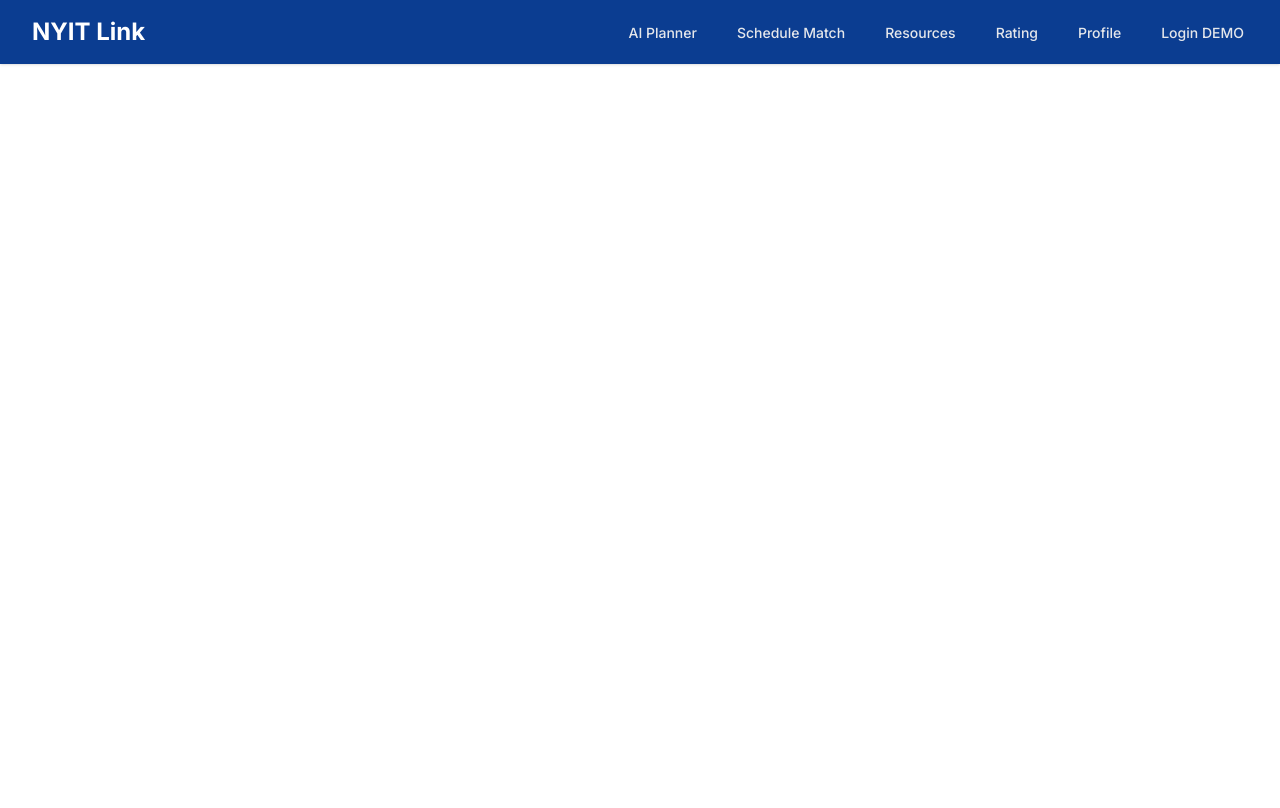
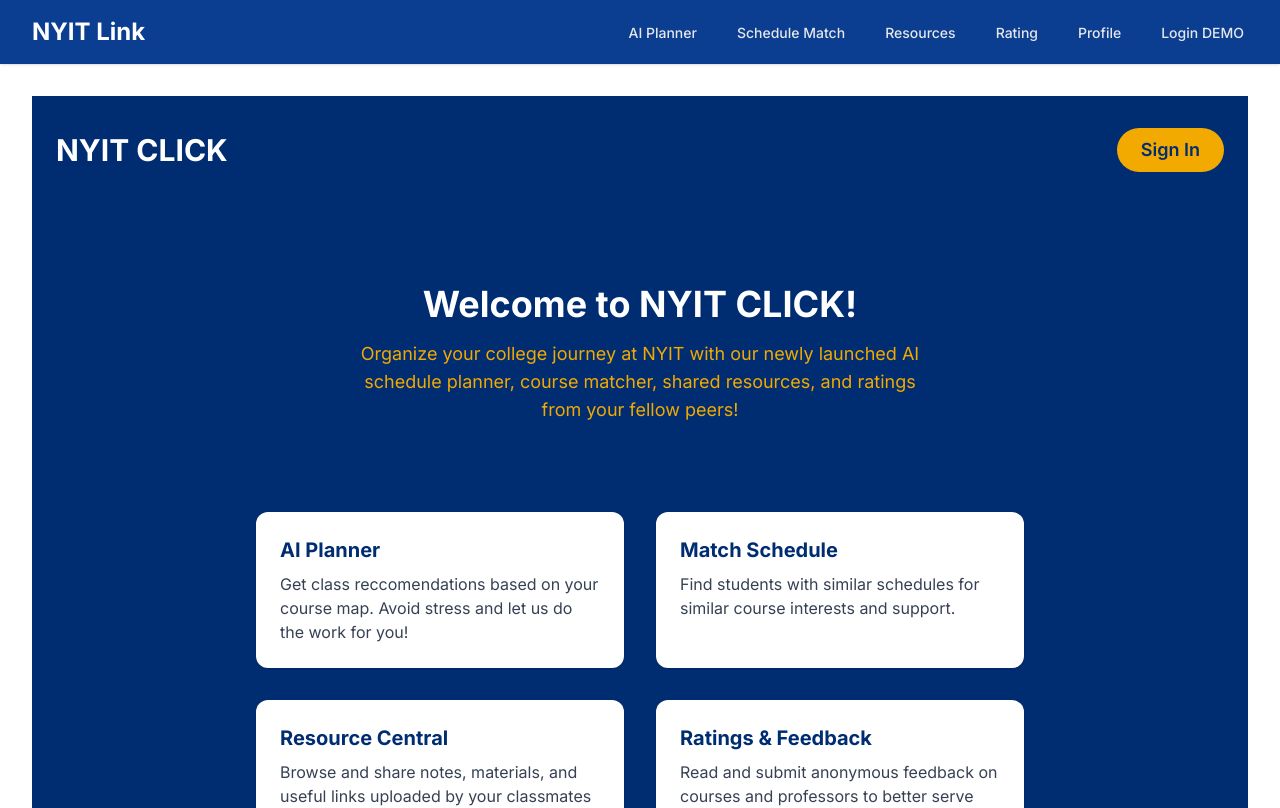
Before and after one commit to symphatixe/nyit-click, a Next.js app: page / in a window 1280 px wide. Shown: the top 808 px of the page. Built offline with nearby package versions, Linux system fonts and the light colour scheme.

Commit message:
First version of landing page created

```diff
--- a/src/app/landing/landing.tsx
+++ b/src/app/landing/landing.tsx
@@ -1,10 +1,5 @@
 import React from 'react'
 
 export default function Landing() {
-  return (
-    <div>
-      <h1>NYIT Link</h1>
-      <p>We&apos;ll make college simple for you.</p>
-    </div>
-  );
+
 }
--- a/src/app/page.tsx
+++ b/src/app/page.tsx
@@ -2,9 +2,43 @@
 import ProfilePic from "./components/profilePicture";
 export default function Home() {
   return (
-     <div className="flex gap-70">
+    <div className="min-h-screen bg-[#002D72] flex flex-col px-6">
+      <header className="flex justify-between items-center py-8">
+        <h1 className="text-3xl text-white font-bold">NYIT CLICK</h1>
+        <a
+          href="/login"
+          className="bg-[#F2A900] text-[#002D72] font-semibold px-6 py-2 rounded-full text-lg hover:bg-[#e29500] transition">
+          Sign In
+        </a>
+      </header>
 
+      <main className="flex flex-col items-center mt-20 mb-12">
+        <h2 className="text-white text-4xl font-bold mb-4 text-center">
+          Welcome to NYIT CLICK!
+        </h2>
+        <p className="text-[#F2A900] text-lg text-center max-w-xl mb-10">
+          Organize your college journey at NYIT with our newly launched AI schedule planner, course matcher, shared resources, and ratings from your fellow peers!
+        </p>
+      </main>
+
+      <section className="grid grid-cols-1 md:grid-cols-2 gap-8 max-w-3xl mx-auto mb-20">
+        <div className="bg-white rounded-xl p-6 shadow">
+          <h3 className="text-[#002D72] text-xl font-bold mb-2">AI Planner</h3>
+          <p className="text-gray-700">Get class reccomendations based on your course map. Avoid stress and let us do the work for you!</p>
+        </div>
+        <div className="bg-white rounded-xl p-6 shadow">
+          <h3 className="text-[#002D72] text-xl font-bold mb-2">Match Schedule</h3>
+          <p className="text-gray-700">Find students with similar schedules for similar course interests and support.</p>
+        </div>
+        <div className="bg-white rounded-xl p-6 shadow">
+          <h3 className="text-[#002D72] text-xl font-bold mb-2">Resource Central</h3>
+          <p className="text-gray-700">Browse and share notes, materials, and useful links uploaded by your classmates to make your coursework easier!</p>
+        </div>
+        <div className="bg-white rounded-xl p-6 shadow">
+          <h3 className="text-[#002D72] text-xl font-bold mb-2">Ratings & Feedback</h3>
+          <p className="text-gray-700">Read and submit anonymous feedback on courses and professors to better serve the interests of your peers.</p>
+        </div>
+      </section>
     </div>
   );
-
 }
```
